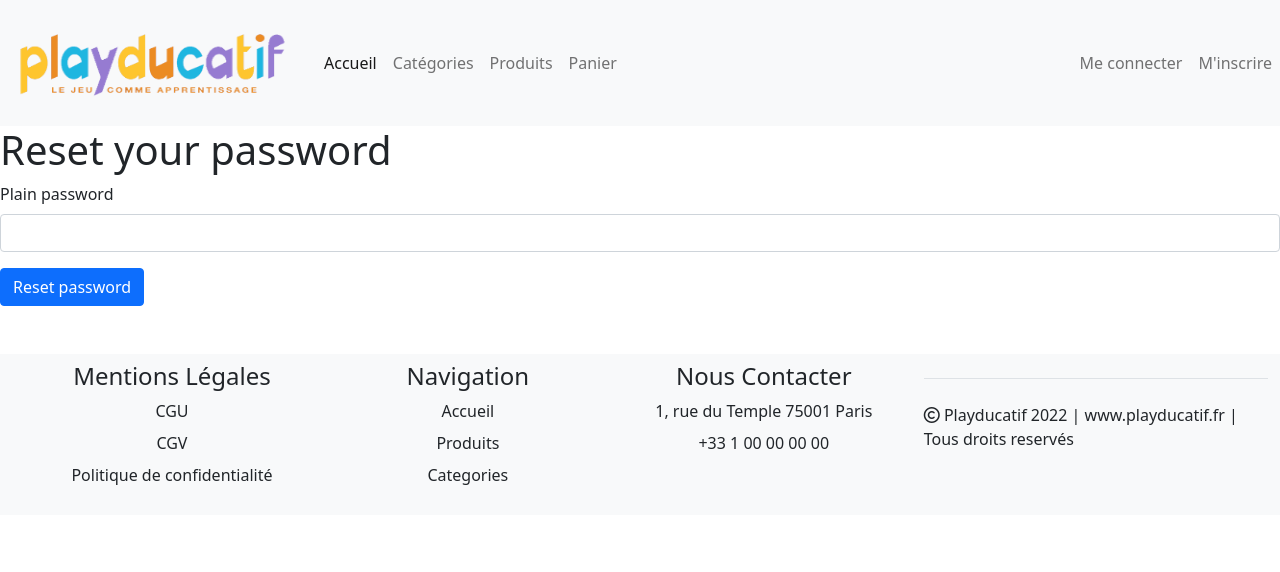
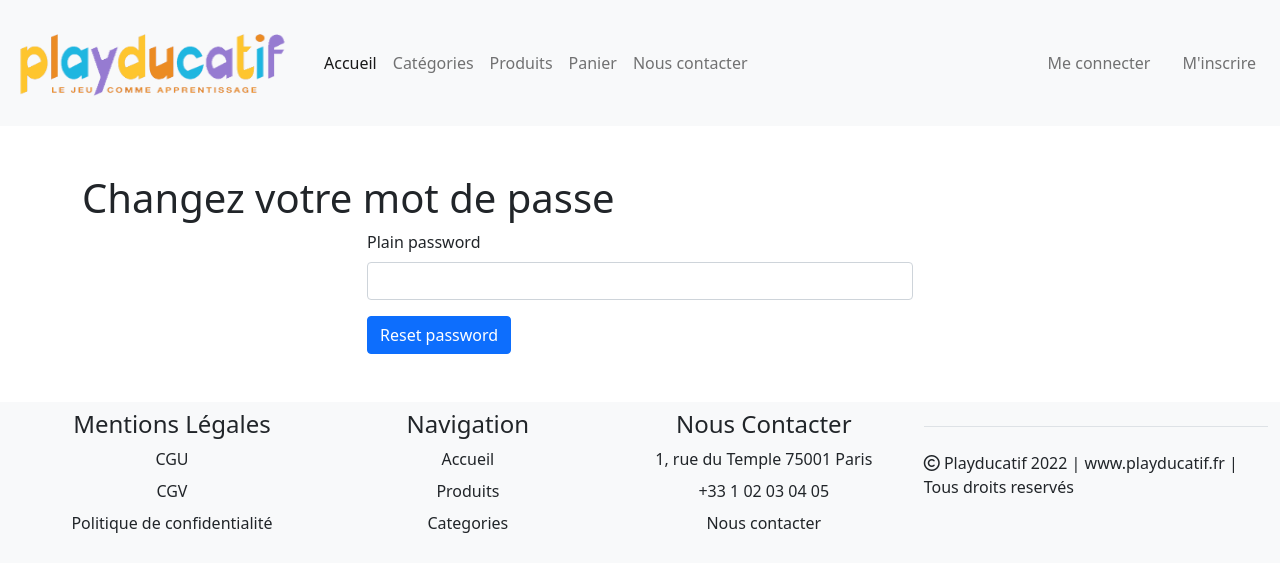
Before and after one commit to PrincessePython/projet-jury, a Symfony app: template templates/reset_password/reset.html.twig in a window 1280 px wide. Shown: the top 572 px of the page. Run offline with Twig, Linux system fonts and the light colour scheme; the template is opened without the code that fills it, so the values that code supplies are empty; form fields are guessed from the names that the template uses; some libraries are stand-ins or nearby versions.

Commit message:
final commit

```diff
--- a/src/Controller/CartController.php
+++ b/src/Controller/CartController.php
@@ -44,8 +44,6 @@ class CartController extends AbstractController
             $panier = $session->get('cart');
         }
 
-        // Est-ce que l'utilisateur demande un ajout dans panier ?
-
         if(isset($_POST['id_product']) && isset($_POST['qqty'])) {
             // Je remplie les-sous tableaux du panier
             $position = array_search($_POST['id_product'], $panier['id_product']);
@@ -79,7 +77,7 @@ class CartController extends AbstractController
         // var_dump($panier);
 
 
-        // On met à jour le panier dans la session
+        // Je mets à jour le panier dans la session
 
         // Je recoupere le panier
 
--- a/src/Controller/ResetPasswordController.php
+++ b/src/Controller/ResetPasswordController.php
@@ -126,7 +126,7 @@ class ResetPasswordController extends AbstractController
             // The session is cleaned up after the password has been changed.
             $this->cleanSessionAfterReset();
 
-            return $this->redirectToRoute('[home]');
+            return $this->redirectToRoute('home');
         }
 
         return $this->render('reset_password/reset.html.twig', [
--- a/templates/_partials/_footer.html.twig
+++ b/templates/_partials/_footer.html.twig
@@ -40,10 +40,12 @@
 					 1, rue du Temple 75001 Paris
 				</li>
 				<li class="nav-item mb-2">
-					 +33 1 00 00 00 00
-				{# </li>
-					<li class="nav-item mb-2"><a class="text-decoration-none text-dark" target="_blank" href="mailto:bienvenue@portfolio.codeuse.me" >bienvenue@portfolio.codeuse.me</a>
-				</li> #}
+					 +33 1 02 03 04 05
+				</li>
+				<li class="nav-item mb-2">
+					<a class="text-decoration-none text-dark" href="{{ path('app_contact_us') }}">Nous contacter</a>
+				</li>
+
 			</ul>
 		</div>
 
--- a/templates/_partials/_nav.html.twig
+++ b/templates/_partials/_nav.html.twig
@@ -24,8 +24,9 @@
             <li class="nav-item">
                 <a class="nav-link" href="{{ 'panier' }}">Panier</a>
             </li>
-
-
+            <li class="nav-item">
+                <a class="nav-link" href="{{ path('app_contact_us') }}">Nous contacter</a>
+            </li>
         </ul>
 
 
@@ -48,10 +49,10 @@
                     <a href="{{ path('app_logout') }}" class="nav-link">Me déconnecter</a>
                 </li>
             {% else %}
-                <li class="nav-item">
+                <li class="nav-item me-3">
                     <a href="{{ path('app_login') }}" class="nav-link">Me connecter</a>
                 </li>
-                <li class="nav-item">
+                <li class="nav-item me-3">
                     <a href="{{ path('app_register') }}" class="nav-link">M'inscrire</a>
                 </li>
             {% endif %}
--- a/templates/home/index.html.twig
+++ b/templates/home/index.html.twig
@@ -6,7 +6,7 @@
 {% block body %}
 	<section class="container">
 	<div id="page-title" class="text-start mb-4">
-			<h1>Playducatif - jeux éducatifs pour les énfants du 0 à 14 ans</h1>
+			<h1>Playducatif - des jeux éducatifs pour les enfants du 0 à 14 ans</h1>
 		</div>
 
 		<div class="img-fluid img-responsive  my-4">
@@ -35,7 +35,7 @@
 		#}
 
 		<div id="categories" class="my-4">
-			<h2>Découvrez tous nos catégories des jeux éducatifs</h2>
+			<h2>Découvrez toutes nos catégories de jeux éducatifs</h2>
 		</div>
 		<div id="cat-homepage" class="row row-cols-1 row-cols-md-4 g-4">
 			{% for category in categories %}
@@ -44,7 +44,7 @@
 						<img src="{{ asset("ressources/images/" ~ category.photo) }}" class="card-img-top" alt="category image">
 						<div class="card-body">
 							<h3 class="card-title">{{ category.name }}</h3>
-							<a href="{{ path('categories_list', {slug:category.slug} )}}" class="btn btn-info">Voir les produits</a>
+							<a href="{{ path('categories_list', {slug:category.slug} )}}" class="btn btn-outline-primary">Voir les produits</a>
 						</div>
 					</div>
 				</div>
--- a/templates/products/index.html.twig
+++ b/templates/products/index.html.twig
@@ -29,7 +29,7 @@
       <div class="card-body">
             <h2 class="card-title">{{ product.name }}</h2>
             <p class="card-text">{{ product.description | raw }}</p>
-            <a href="{{ path('products')}}/{{ product.name | slug }}/{{ product.id }}" class="btn btn-info">Voir les détailles</a>
+            <a href="{{ path('products')}}/{{ product.name | slug }}/{{ product.id }}" class="btn btn-outline-primary">Voir les détailles</a>
         </div>
     </div>
   </div>
--- a/templates/reset_password/email.html.twig
+++ b/templates/reset_password/email.html.twig
@@ -4,7 +4,7 @@
 
 <a href="{{ url('app_reset_password', {token: resetToken.token}) }}">{{ url('app_reset_password', {token: resetToken.token}) }}</a>
 
-<p>Ce lien expirera dans 1 heure {{ resetToken.expirationMessageKey|trans(resetToken.expirationMessageData, 'ResetPasswordBundle') }}.</p>
+<p>Ce lien expirera dans {{ resetToken.expirationMessageKey|trans(resetToken.expirationMessageData, 'ResetPasswordBundle') }}.</p>
 
 <p>A très vite !</p>
 
--- a/templates/reset_password/reset.html.twig
+++ b/templates/reset_password/reset.html.twig
@@ -1,12 +1,21 @@
 {% extends 'base.html.twig' %}
 
-{% block title %}Reset your password{% endblock %}
+{% block title %}<title>Changez votre mot de passe | Playducatif - spécialiste des jeux éducatifs</title>{% endblock %}
 
 {% block body %}
-    <h1>Reset your password</h1>
+<div class="container">
+    <div class="row mt-5">
+        <div class="col-12">
+            <h1>Changez votre mot de passe</h1>
+        </div>
 
-    {{ form_start(resetForm) }}
-        {{ form_row(resetForm.plainPassword) }}
-        <button class="btn btn-primary">Reset password</button>
-    {{ form_end(resetForm) }}
+        <div class="col-sm-6 mx-auto">
+            {{ form_start(resetForm) }}
+                {{ form_row(resetForm.plainPassword) }}
+                <button class="btn btn-primary">Reset password</button>
+            {{ form_end(resetForm) }}
+        </div>
+    </div>
+</div>
+
 {% endblock %}
```
Also changed, not shown: src/Controller/Admin/DashboardController.php (+1 -12 lines), src/Form/ChangePasswordFormType.php (+30 -12 lines), templates/cart/index.html.twig (+8 -10 lines), templates/reset_password/request.html.twig (+21 -3 lines), 1 other file.
